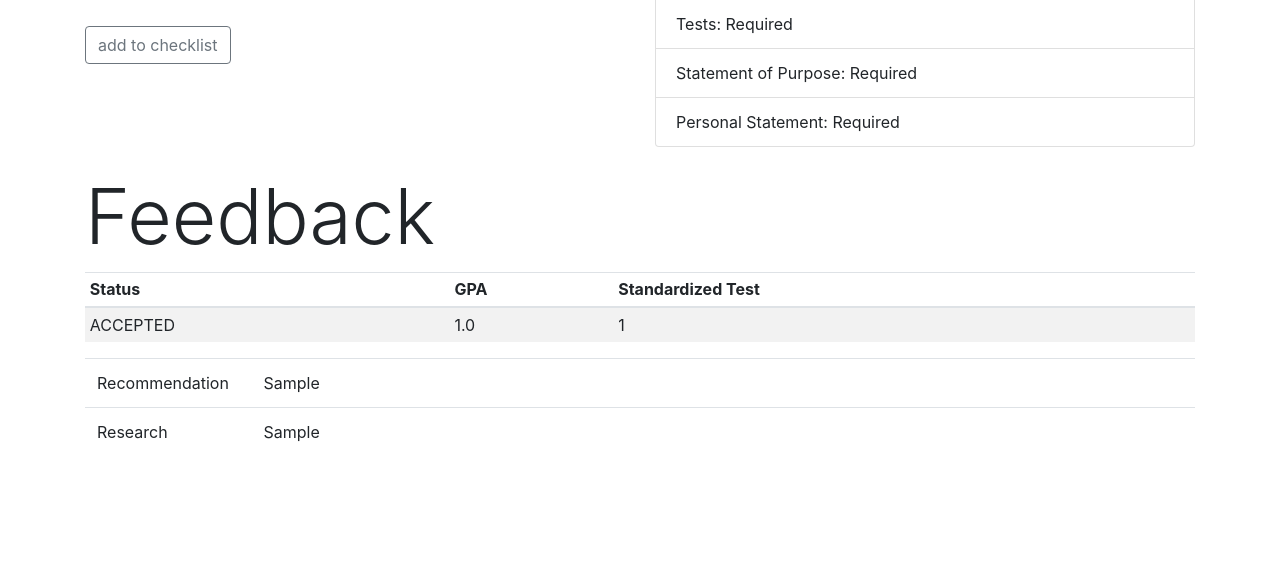
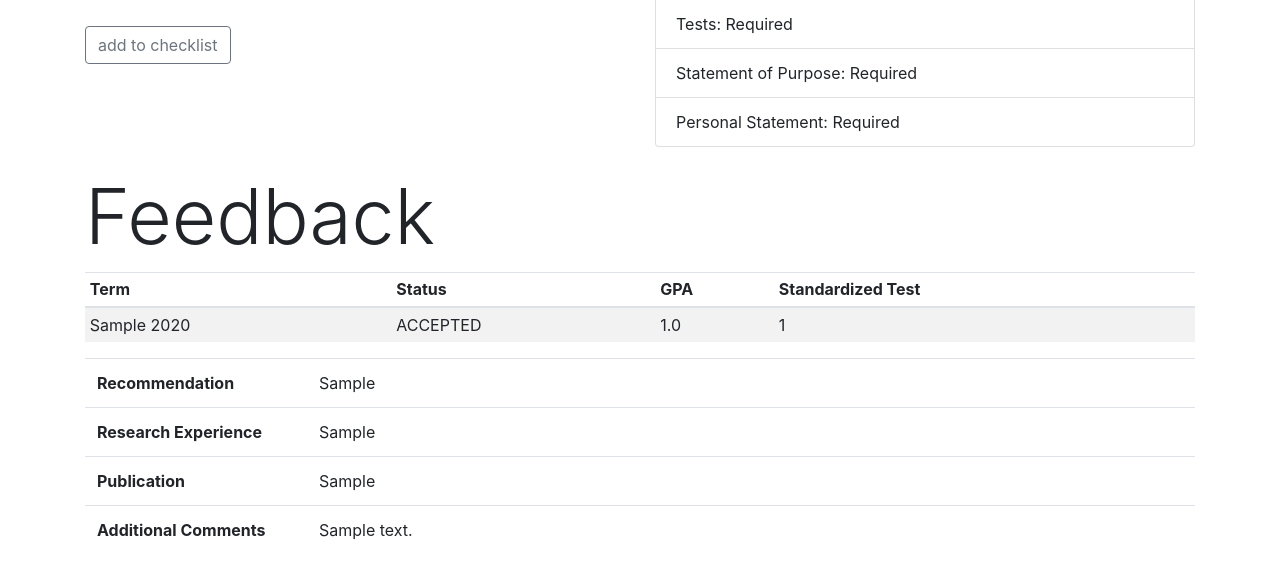
Before and after one commit to smasson288/ACS, a Django app: page /program/1 in a window 1280 px wide. Shown: the part 248-818 px from the top of the page. Before the commit the page ends 690 px from the top, so only its background shows below. Run offline with Django 3.2, Linux system fonts and the light colour scheme; tables that the repository leaves empty hold one stand-in row (values such as "Sample post"); some libraries are stand-ins or nearby versions.

Commit message:
added all fields into the feedback presentation

```diff
--- a/ACS/checklist/templates/programDetail.html
+++ b/ACS/checklist/templates/programDetail.html
@@ -51,6 +51,7 @@
                     <table class="table table-sm table-striped">
                         <thead>
                             <tr>
+                                <th scope="col">Term</th>
                                 <th scope="col">Status</th>
                                 <th scope="col">GPA</th>
                                 <th scope="col">Standardized Test</th>
@@ -58,6 +59,7 @@
                         </thead>
                         <tbody>
                             <tr>
+                                <td>{{ feedback.Checklist_id.Term_season}} {{ feedback.Checklist_id.Term_Year}}</td>
                                 <td>{{ feedback.Feedback_status}}</td>
                                 <td>{{ feedback.GPA }}</td>
                                 <td>{{ feedback.Standardized_Test }}</td>
@@ -66,12 +68,20 @@
                     </table>
                     <table table class="table">
                         <tr>
-                            <td style="width: 15%">Recommendation</td>
-                            <td style="width: 85%">{{ feedback.Recommendation }}</td>
+                            <td style="width: 20%"><b>Recommendation</b></td>
+                            <td style="width: 80%">{{ feedback.Recommendation }}</td>
                         </tr>
                         <tr>
-                            <td style="width: 15%">Research</td>
-                            <td style="width: 85%">{{ feedback.Research }}</td>
+                            <td style="width: 20%"><b>Research Experience</b></td>
+                            <td style="width: 80%">{{ feedback.Research }}</td>
+                        </tr>
+                        <tr>
+                            <td style="width: 20%"><b>Publication</b></td>
+                            <td style="width: 80%">{{ feedback.Publication }}</td>
+                        </tr>
+                        <tr>
+                            <td style="width: 20%"><b>Additional Comments</b></td>
+                            <td style="width: 80%">{{ feedback.Other_comments }}</td>
                         </tr>
                     </table>
                 {% endfor %}
```
